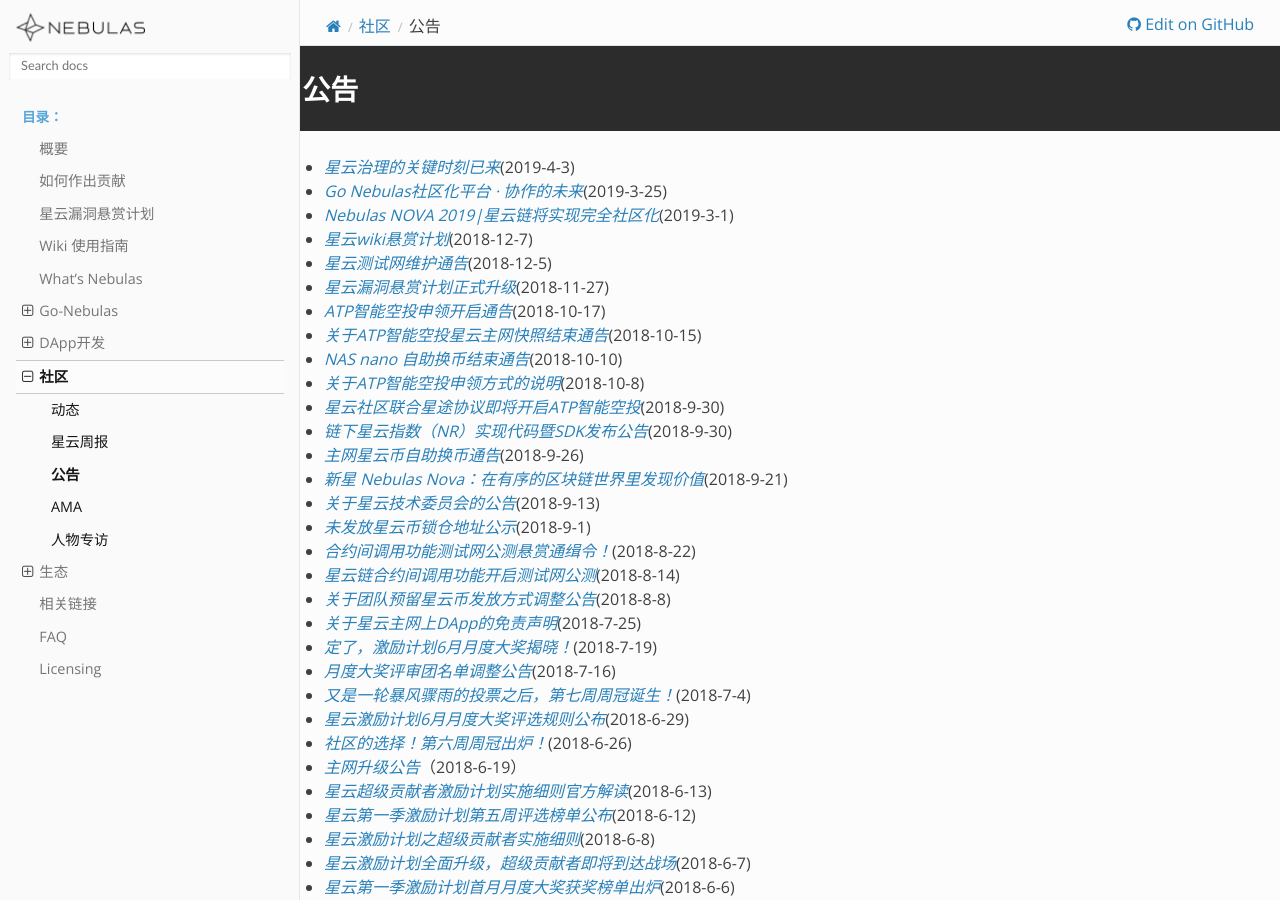
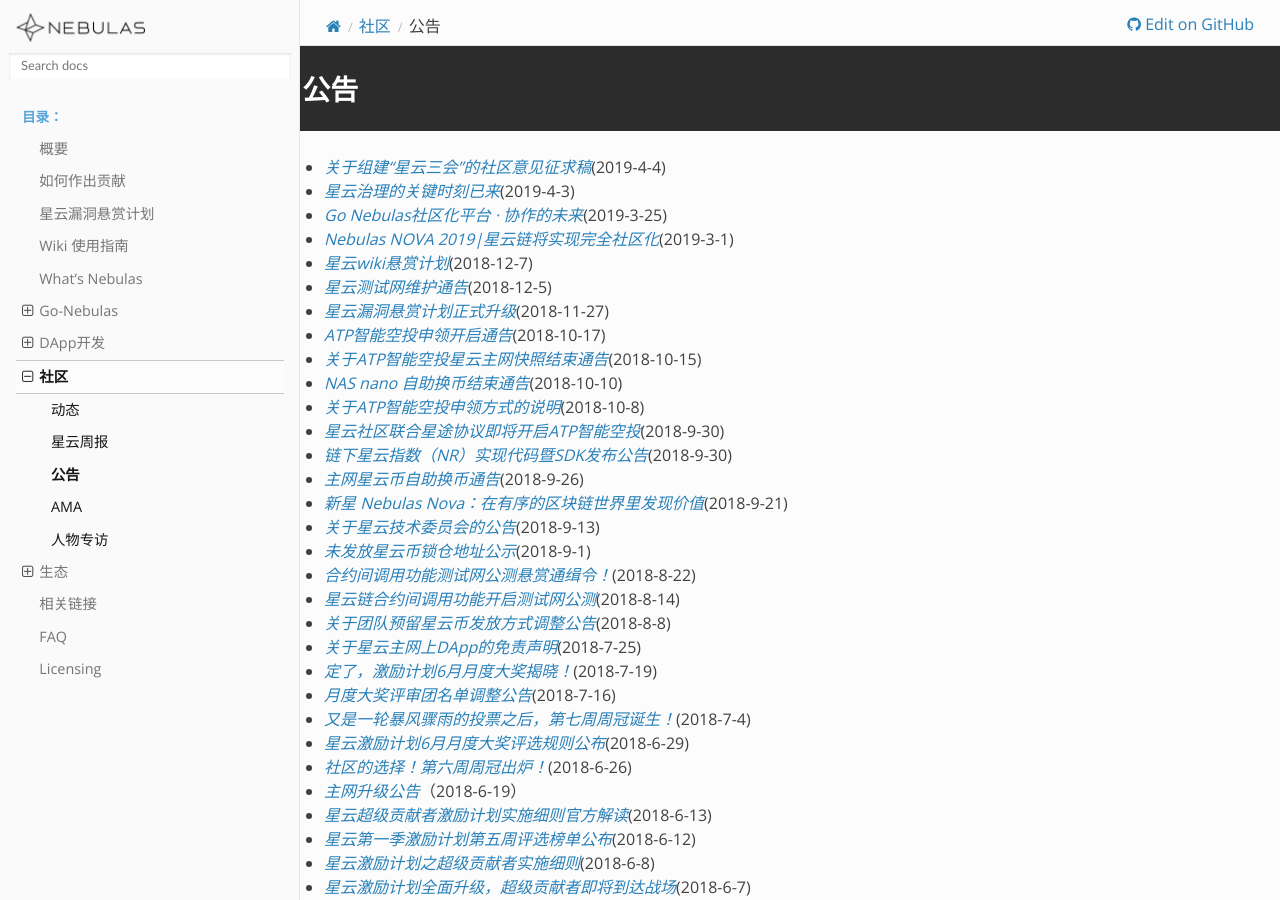
Before and after one commit to nebulasio/nebdocs, a Sphinx documentation site: the page built from docs/community/announcement.md, in a window 1280 px wide and 900 px high. Built offline with Sphinx 7.4.7 and the Read the Docs theme 2.0.0, drawn with Linux system fonts in a browser that asks for light colours; pages that are not in the unit, such as notebooks, are missing from menus.

Commit message:
更新重要公告
关于组建“星云三会”的社区意见征求稿

```diff
--- a/docs/community/announcement.md
+++ b/docs/community/announcement.md
@@ -1,4 +1,6 @@
 # 公告
+
+- *[关于组建“星云三会”的社区意见征求稿](https://blog.nebulas.io/2019/04/04/%E5%85%B3%E4%BA%8E%E7%BB%84%E5%BB%BA%E6%98%9F%E4%BA%91%E4%B8%89%E4%BC%9A%E7%9A%84%E7%A4%BE%E5%8C%BA%E6%84%8F%E8%A7%81%E5%BE%81%E6%B1%82%E7%A8%BF/)*(2019-4-4)
 - *[星云治理的关键时刻已来](https://blog.nebulas.io/2019/04/03/the-milestore-of-nebulas-governance-is-coming/)*(2019-4-3)
 - *[Go Nebulas社区化平台 · 协作的未来](https://blog.nebulas.io/2019/03/25/go-nebulas-the-future-of-collaboration/)*(2019-3-25)
 - *[Nebulas NOVA 2019|星云链将实现完全社区化](https://mp.weixin.qq.com/s/rDmPCHmbPpkk6f8znZCUnA)*(2019-3-1)
```
